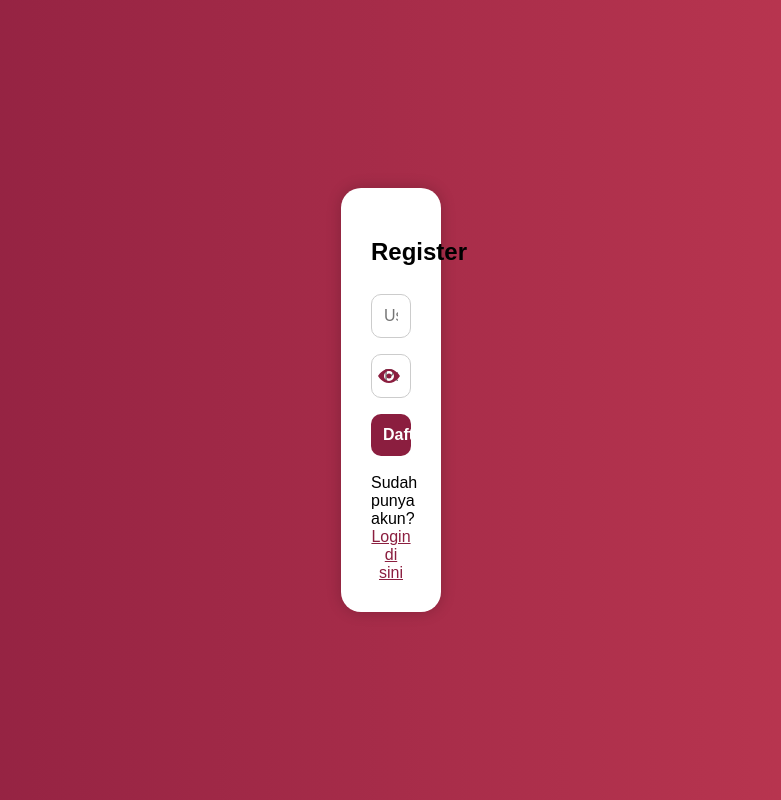
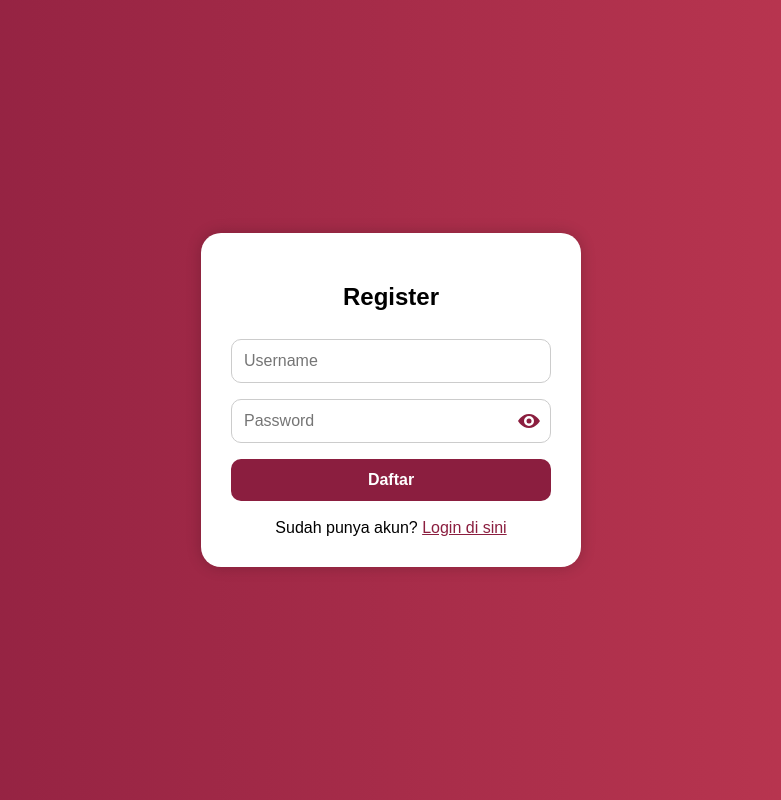
Before and after one commit to Fitri-RW/Website-Keuangan, a plain HTML site: page index.html in a window 1280 px wide. Shown: the top 800 px of the page, without its empty margins (249-1030 px from the left). Drawn offline with Linux system fonts and the light colour scheme.

Commit message:
Update index.html

```diff
--- a/index.html
+++ b/index.html
@@ -30,9 +30,8 @@
       padding: 30px;
       border-radius: 20px;
       box-shadow: 0 0 15px rgba(0,0,0,0.2);
-      width: 100px;
-      max-width: 400%;
-      box-sizing: border-box;
+      width: 380px;
+      max-width: 100%;
     }
 
     .hidden {
@@ -221,12 +220,7 @@
   </div>
 </div>
 
-<div class="center-wrapper hidden" id="main-section">
-  <div class="container">
-    <!-- isi -->
-  </div>
-</div>
-
+<div class="container hidden" id="main-section">
   <h2>Pencatat Pemasukan dan Pengeluaran Keuangan</h2>
 
   <label for="tanggal">Tanggal:</label>
```
